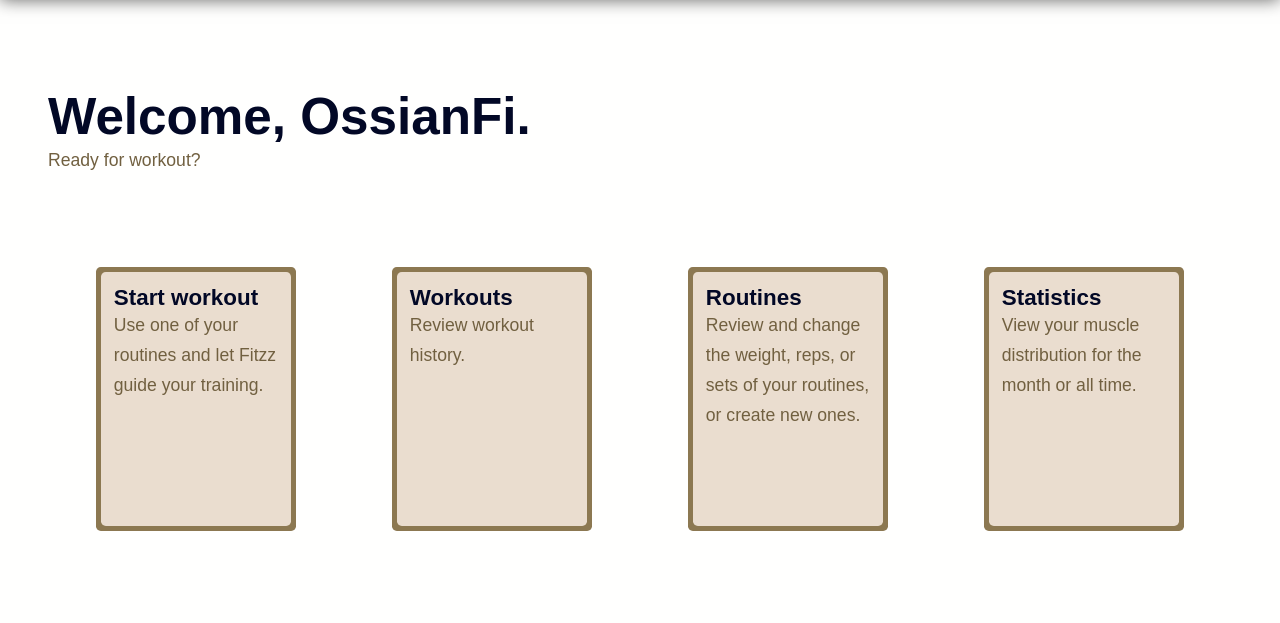
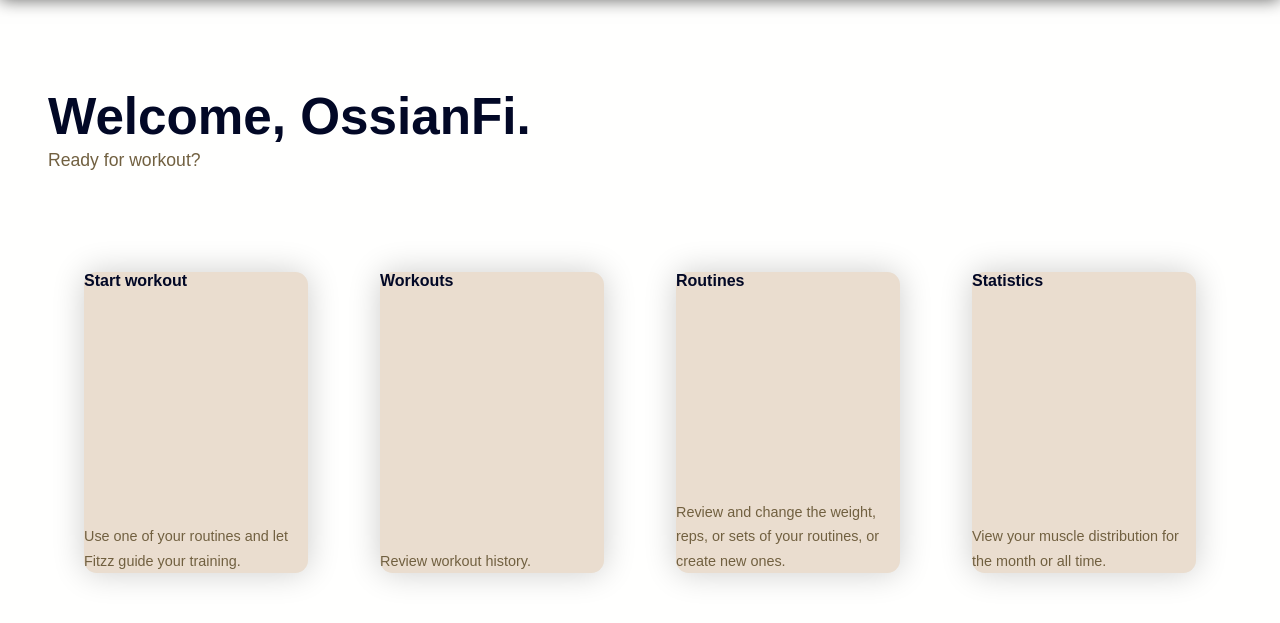
Before and after one commit to OssianGH/Fitzz, a Flask app: page / in a window 1280 px wide. Shown: the part 54-677 px from the top of the page. Run offline with Flask 3, Linux system fonts and the light colour scheme; a user stored in the database is signed in; some libraries are stand-ins or nearby versions; some web fonts are replaced.

Commit message:
new card

```diff
--- a/static/css/styles.css
+++ b/static/css/styles.css
@@ -327,32 +327,55 @@ header button:active {
   row-gap: 1rem;
 }
 
+
+/* CARD */
 .card {
-  position: relative;
-  width: 190px;
-  height: 254px;
-  padding: 0.8rem;
-  border-radius: 0.3rem;
+  width: 10rem;
+  height: 13.5rem;
+  border-radius: 0.8rem;
+  transition: transform 0.5s;
+  box-shadow: 0 0 2rem rgba(0, 0, 0, 0.2);
   background-color: var(--c-almond);
 }
 
-.card::before {
-  content: '';
-  position: absolute;
-  inset: 0;
-  left: -5px;
-  margin: auto;
-  width: 200px;
-  height: 264px;
-  border-radius: 0.3rem;
-  z-index: -10;
-  pointer-events: none;
-  transition: all 0.6s cubic-bezier(0.175, 0.885, 0.32, 1.275);
-  background-color: var(--c-brown);
+.card:hover {
+  transform: scale(1.02);
 }
 
-.card:hover::before {
-  transform: rotate(-90deg) scaleX(1.34) scaleY(0.77);
+.card:active {
+  transform: scale(0.98) rotateZ(1.7deg);
+}
+
+.card .image-container {
+  width: 5rem;
+  height: 5rem;
+  margin-top: 0.8rem;
+  border-radius: 50%;
+  display: grid;
+  place-items: center;
+  box-shadow: 0.2rem 0.5rem 1.25rem rgba(0, 0, 0, 0.3);
+  background: linear-gradient(to right, #ece0d3, #d2c6ba);
+}
+
+.card .image {
+  width: 94%;
+}
+
+.card .info {
+  padding: 0.8rem;
+}
+
+.card .h3 {
+  font-size: 0.9rem;
+}
+
+.card p {
+  font-size: 0.8rem;
+}
+
+.card a {
+  width: 100%;
+  height: 100%;
 }
 
 
@@ -513,6 +536,29 @@ header button:active {
     grid-template-columns: repeat(auto-fit, minmax(15.6rem, 1fr));
     row-gap: 2rem;
   }
+
+  .card {
+    width: 14rem;
+    height: 18.8rem;
+  }
+
+  .card .image-container {
+    margin-top: 1rem;
+    width: 9.4rem;
+    height: 9.4rem;
+  }
+
+  .card .info {
+    padding: 1.6rem;
+  }
+
+  .card .h3 {
+    font-size: 1rem;
+  }
+
+  .card p {
+    font-size: 0.9rem;
+  }
 }
 
 /* Large devices (desktops, 992px and up) */
```
